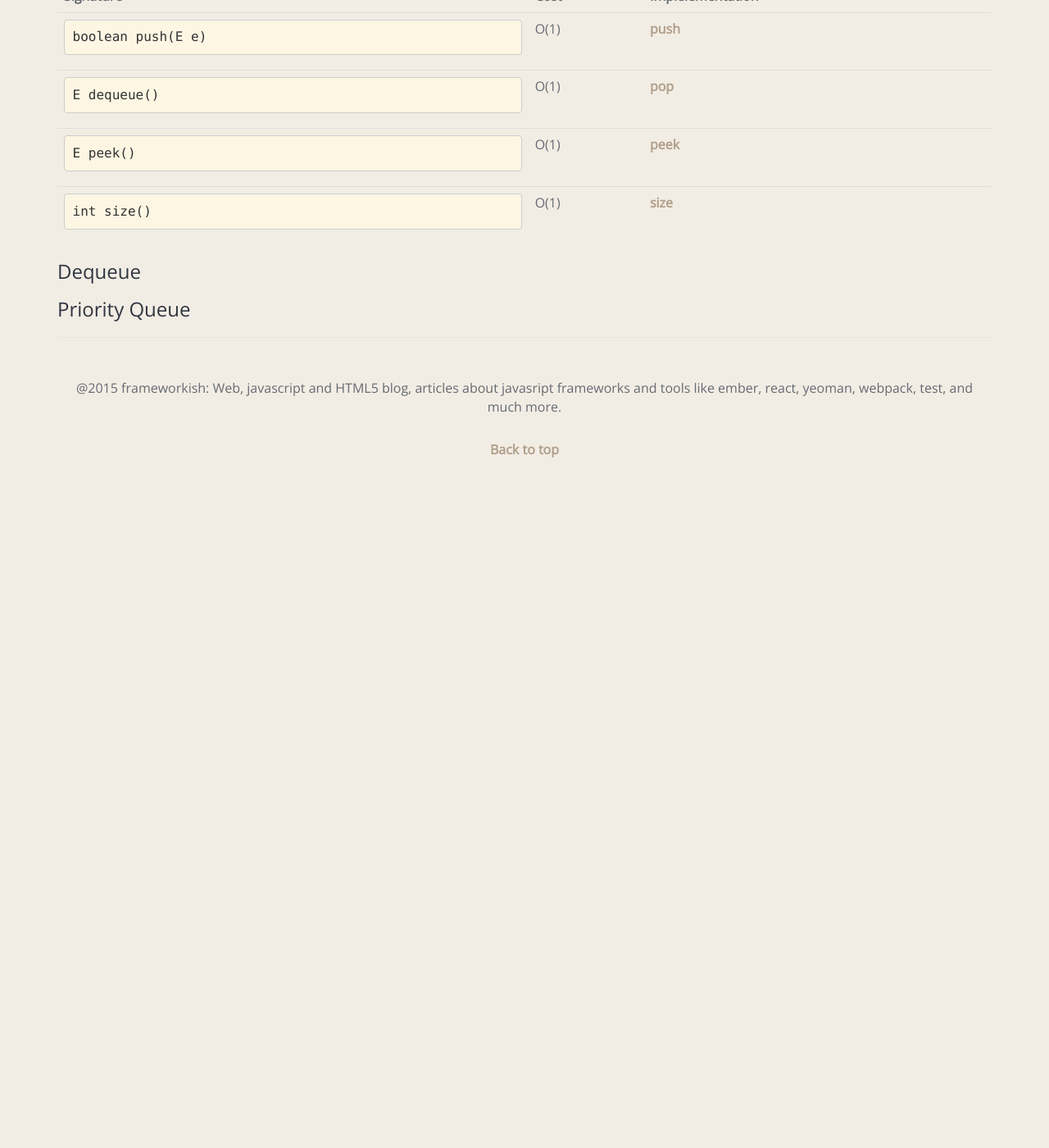
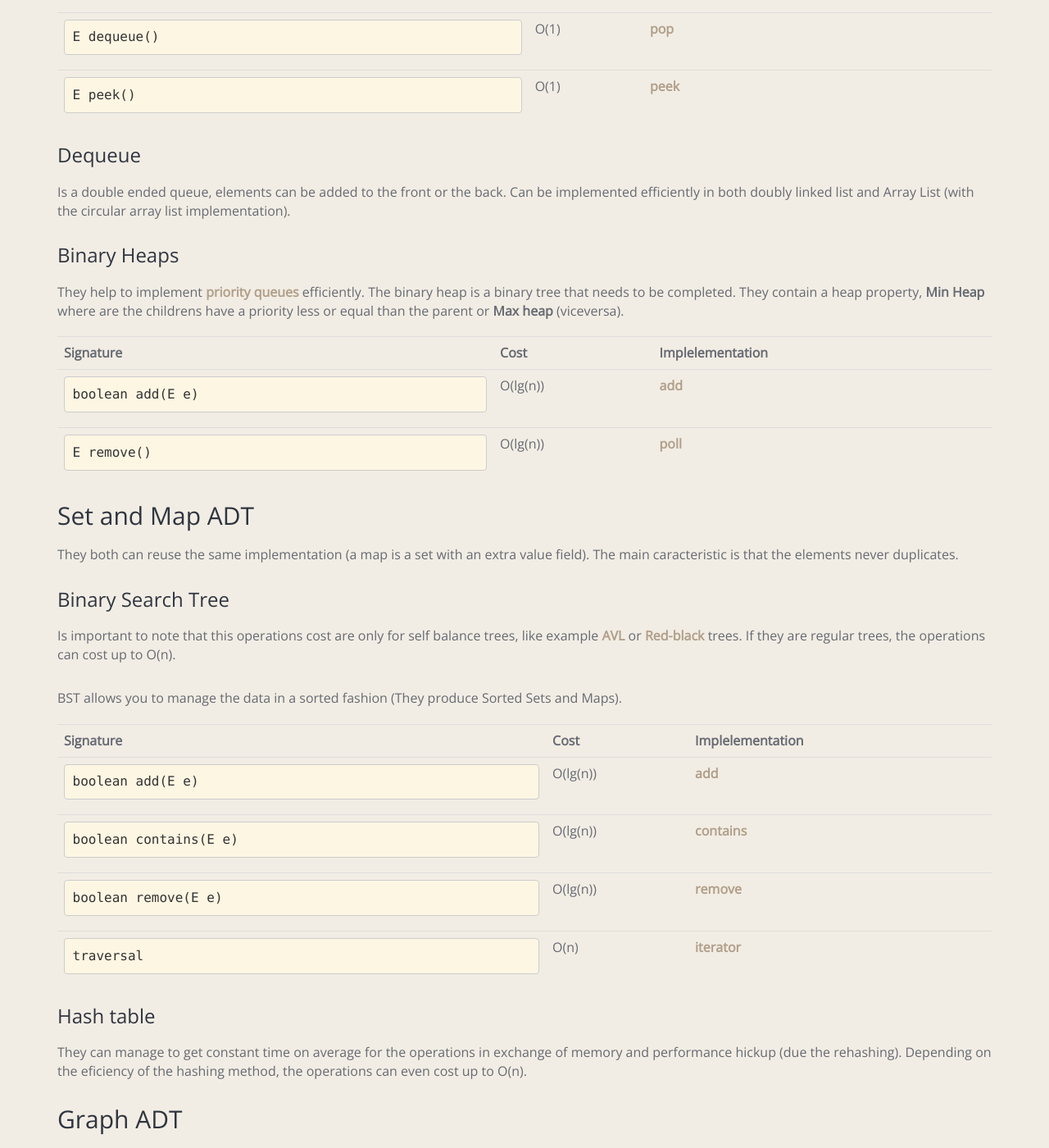
Before and after one commit to Rastikko/Rastikko.github.io, a Jekyll site: the page built from _posts/2016-12-03-data-structures-cheatsheet.md, in a window 1280 px wide and 1400 px high, scrolled down 1833 px. Shown: the whole window at 82% size. Built offline with Jekyll 4.4.1, drawn with Linux system fonts in a browser that asks for light colours; before the commit the page ends 2463 px from its top, so only the background shows below that; some of the changed text lies outside the part shown.

Commit message:
Adding BST and BInary Heaps

```diff
--- a/_posts/2016-12-03-data-structures-cheatsheet.md
+++ b/_posts/2016-12-03-data-structures-cheatsheet.md
@@ -100,11 +100,6 @@ You can implement it efficiently with a Linked List or Array List.
     <td>O(1)</td>
     <td><a href="https://docs.oracle.com/javase/7/docs/api/java/util/Queue.html#peek()">peek</a></td>
   </tr>
-  <tr>
-    <td><pre>int size()</pre></td>
-    <td>O(1)</td>
-    <td><a href="https://docs.oracle.com/javase/7/docs/api/java/util/Collection.html#size()">size</a></td>
-  </tr>
 </table>
 
 ### LIFO Queue (Stack)
@@ -132,13 +127,78 @@ Can be implemented efficiently using an Array List or Linked List.
     <td>O(1)</td>
     <td><a href="https://docs.oracle.com/javase/7/docs/api/java/util/Stack.html#peek()">peek</a></td>
   </tr>
-  <tr>
-    <td><pre>int size()</pre></td>
-    <td>O(1)</td>
-    <td><a href="https://docs.oracle.com/javase/7/docs/api/java/util/Collection.html#size()">size</a></td>
-  </tr>
 </table>
 
 ### Dequeue
 
-### Priority Queue
+Is a double ended queue, elements can be added to the front or the back. Can be implemented efficiently in both doubly linked list and Array List (with the circular array list implementation).
+
+### Binary Heaps
+
+They help to implement [priority queues](https://docs.oracle.com/javase/7/docs/api/java/util/PriorityQueue.html) efficiently. The binary heap is a binary tree that needs to be completed. They contain a heap property, **Min Heap** where are the childrens have a priority less or equal than the parent or **Max heap** (viceversa).
+
+<table class="table">
+  <tr>
+    <th class="span6">Signature</th>
+    <th class="span3">Cost</th>
+    <th class="span3">Implelementation</th>
+  </tr>
+  <tr>
+    <td><pre>boolean add(E e)</pre></td>
+    <td>O(lg(n))</td>
+    <td><a href="https://docs.oracle.com/javase/7/docs/api/java/util/PriorityQueue.html#add(E)">add</a></td>
+  </tr>
+  <tr>
+    <td><pre>E remove()</pre></td>
+    <td>O(lg(n))</td>
+    <td><a href="https://docs.oracle.com/javase/7/docs/api/java/util/PriorityQueue.html#poll()">poll</a></td>
+  </tr>
+</table>
+
+## Set and Map ADT
+
+They both can reuse the same implementation (a map is a set with an extra value field). The main caracteristic is that the elements never duplicates.
+
+### Binary Search Tree
+
+Is important to note that this operations cost are only for self balance trees, like example [AVL](https://en.wikipedia.org/wiki/AVL_tree) or [Red-black](https://en.wikipedia.org/wiki/Red%E2%80%93black_tree) trees. If they are regular trees, the operations can cost up to O(n).
+
+BST allows you to manage the data in a sorted fashion (They produce Sorted Sets and Maps).
+
+<table class="table">
+  <tr>
+    <th class="span6">Signature</th>
+    <th class="span3">Cost</th>
+    <th class="span3">Implelementation</th>
+  </tr>
+  <tr>
+    <td><pre>boolean add(E e)</pre></td>
+    <td>O(lg(n))</td>
+    <td><a href="https://docs.oracle.com/javase/7/docs/api/java/util/TreeSet.html#add(E)">add</a></td>
+  </tr>
+  <tr>
+    <td><pre>boolean contains(E e)</pre></td>
+    <td>O(lg(n))</td>
+    <td><a href="https://docs.oracle.com/javase/7/docs/api/java/util/TreeSet.html#contains(java.lang.Object)">contains</a></td>
+  </tr>
+  <tr>
+    <td><pre>boolean remove(E e)</pre></td>
+    <td>O(lg(n))</td>
+    <td><a href="https://docs.oracle.com/javase/7/docs/api/java/util/TreeSet.html#remove(java.lang.Object)">remove</a></td>
+  </tr>
+  <tr>
+    <td><pre>traversal</pre></td>
+    <td>O(n)</td>
+    <td><a href="https://docs.oracle.com/javase/7/docs/api/java/util/TreeSet.html#iterator()">iterator</a></td>
+  </tr>
+</table>
+
+### Hash table
+
+They can manage to get constant time on average for the operations in exchange of memory and performance hickup (due the rehashing). Depending on the eficiency of the hashing method, the operations can even cost up to O(n).
+
+## Graph ADT
+
+### Adjacency Matrix
+
+### Adjacency List
```
